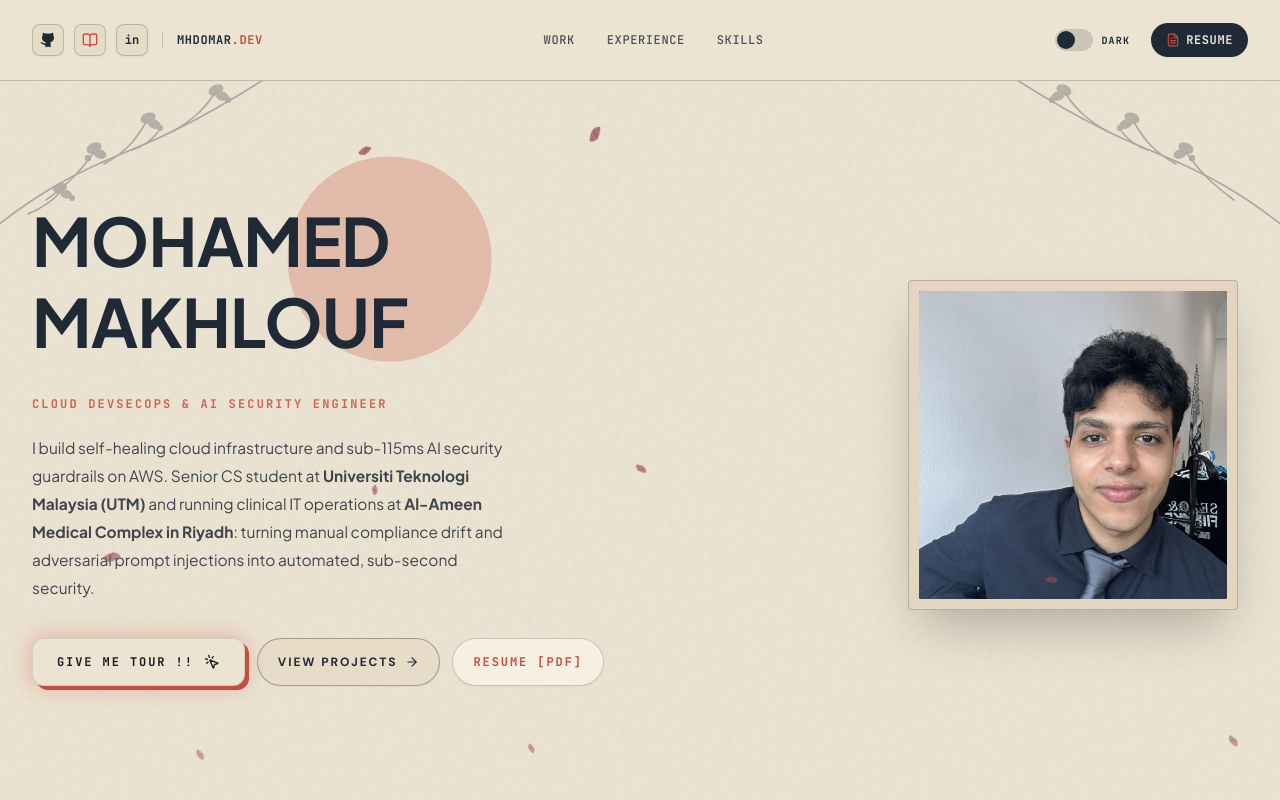
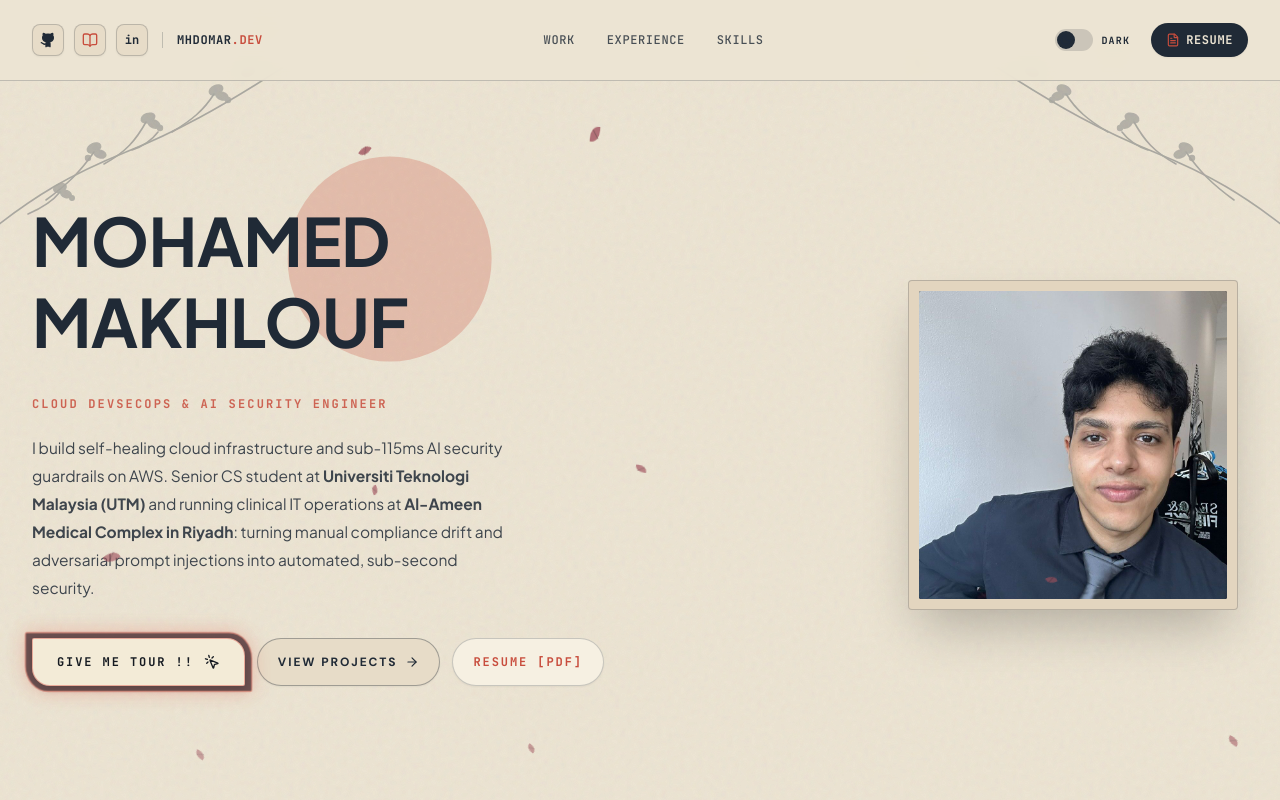
Before and after one commit to Mhdomer/personal-portfolio, a React (Vite) app: page / in a window 1280 px wide. Shown: the top 800 px of the page. Built offline with nearby package versions, Linux system fonts and the light colour scheme.

Commit message:
feat: implement zooming back glow tour button and clean title separators

```diff
--- a/src/components/AtsResumeModal.jsx
+++ b/src/components/AtsResumeModal.jsx
@@ -121,7 +121,7 @@ export default function AtsResumeModal({ isOpen, onClose }) {
             <div>
               <div className="flex items-center gap-2">
                 <h3 className="text-sm sm:text-base font-bold font-mono uppercase tracking-tight">
-                  Mohamed Makhlouf // Resume
+                  Mohamed Makhlouf · Resume
                 </h3>
                 <span className="hidden sm:inline-block text-[10px] font-mono px-2 py-0.5 rounded-full border opacity-75">
                   1-Page LaTeX PDF
--- a/src/components/Hero.jsx
+++ b/src/components/Hero.jsx
@@ -36,11 +36,15 @@ export default function Hero({ onStartTour }) {
 
         {/* Action Buttons: Tour CTA, View Projects, and Resume PDF */}
         <div className="mt-9 flex flex-wrap items-center gap-3">
-          {/* 1. Interactive Tour CTA (sharara.me exact cream card with 3D coral shadow) */}
+          {/* 1. Interactive Tour CTA with zooming red back glow (sharara.me exact aesthetic) */}
+          <div className="tour-cta-wrapper relative inline-flex items-center justify-center">
+            {/* Animated Red Back Glow Layer (zooms out and in behind the card) */}
+            <span className="tour-cta-backglow" aria-hidden="true" />
+
             <button
               type="button"
               onClick={onStartTour}
-            className="tour-cta tour-cta-sharara group relative inline-flex items-center gap-2.5 px-6 py-3.5 text-[12px] font-mono font-bold uppercase tracking-[0.16em] border border-black/10 overflow-hidden"
+              className="tour-cta tour-cta-sharara group relative z-10 inline-flex items-center gap-2.5 px-6 py-3.5 text-[12px] font-mono font-bold uppercase tracking-[0.16em] cursor-pointer"
               data-testid="button-hero-tour"
             >
               <span className="relative z-10 font-bold text-[#151a21]">GIVE ME TOUR !!</span>
@@ -50,6 +54,7 @@ export default function Hero({ onStartTour }) {
               {/* Interactive light sheen on hover */}
               <span className="absolute inset-0 -translate-x-full group-hover:translate-x-full transition-transform duration-700 bg-gradient-to-r from-transparent via-white/25 to-transparent pointer-events-none" />
             </button>
+          </div>
 
           {/* 2. View Projects */}
           <a
--- a/src/components/LinuxBootKatanaIntro.jsx
+++ b/src/components/LinuxBootKatanaIntro.jsx
@@ -216,7 +216,7 @@ export default function LinuxBootKatanaIntro({ isOpen, onClose }) {
         </div>
         <div className="hidden sm:flex items-center gap-4 text-[11px] text-slate-500 font-mono">
           <span>x86_64 · cachyos 6.13</span>
-          <span>//</span>
+          <span>·</span>
           <span>dual-boot uefi (ntfs /mnt/data)</span>
         </div>
       </div>
--- a/src/components/Projects.jsx
+++ b/src/components/Projects.jsx
@@ -12,8 +12,8 @@ export default function Projects({ onSelectImage }) {
     {
       id: 'secrh-pdms',
       tabLabel: 'SECRH PDMS',
-      kicker: '01 // FINAL YEAR PROJECT · UTM · 2026',
-      title: 'SECRH // SECURE CLOUD PDMS',
+      kicker: '01 · FINAL YEAR PROJECT · UTM · 2026',
+      title: 'SECRH: SECURE CLOUD PDMS',
       subtitle: 'A HIPAA-aligned 3-tier AWS architecture replacing an on-premise clinic server compromised by ransomware.',
       service: 'AWS 3-Tier (ALB + EC2 + RDS) + Terraform',
       metric: '110 Resources · 0 Drift',
@@ -73,8 +73,8 @@ resource "aws_db_instance" "main" {
     {
       id: 'a2-remediation',
       tabLabel: 'A2 Remediation',
-      kicker: '02 // CLOUD DEVSECOPS · AWS COMPLIANCE · 2026',
-      title: 'A2 // AUTONOMOUS CLOUD REMEDIATION',
+      kicker: '02 · CLOUD DEVSECOPS · AWS COMPLIANCE · 2026',
+      title: 'A2: AUTONOMOUS CLOUD REMEDIATION',
       subtitle: 'Serverless event-driven daemon fixing security group drift, weak KMS keys, and open ports on the CloudTrail event.',
       service: 'AWS EventBridge + Lambda',
       metric: '8s MTTR · 352 Tests',
@@ -131,8 +131,8 @@ def lambda_handler(event, context):
     {
       id: 'aegis-2b',
       tabLabel: 'Aegis-2B',
-      kicker: '03 // AI SECURITY & DEFENSE · AWS BEDROCK · 2026',
-      title: 'AEGIS-2B // AI CIRCUIT BREAKER',
+      kicker: '03 · AI SECURITY & DEFENSE · AWS BEDROCK · 2026',
+      title: 'AEGIS-2B: AI CIRCUIT BREAKER',
       subtitle: 'Sub-115ms dual-tier defense for LLMs and Bedrock agents halting prompt injection attacks before model invocation.',
       service: 'Amazon Bedrock + AWS Lambda',
       metric: '115ms p99 · 16x Faster',
@@ -193,8 +193,8 @@ def dispatch_cloud_mutation(action_request: dict) -> AuditReceipt:
     {
       id: 'mindcraft-cicd',
       tabLabel: 'MindCraft CI/CD',
-      kicker: '04 // DEVSECOPS & INFRASTRUCTURE · TERRAFORM · 2026',
-      title: 'MINDCRAFT // THREE-TIER AWS MIGRATION',
+      kicker: '04 · DEVSECOPS & INFRASTRUCTURE · TERRAFORM · 2026',
+      title: 'MINDCRAFT: THREE-TIER AWS MIGRATION',
       subtitle: 'Solo re-architecture of university team coursework from Firebase to self-managed 3-tier AWS with Trivy CVE gating.',
       service: 'Terraform + Docker + GitHub Actions',
       metric: 'Exit Code 1 Gate · 47 Resources',
--- a/src/index.css
+++ b/src/index.css
@@ -487,36 +487,68 @@ html.dark .editorial-hero .hero-copy:after {
 }
 
 /* ==========================================================================
-   Give Me Tour Button (sharara.me exact cream card with 3D coral shadow)
+   Give Me Tour Button (sharara.me exact cream card with zooming red back glow)
    ========================================================================== */
 
-.tour-cta-sharara {
-  background-color: #ece4d3;
-  color: #151a21 !important;
-  border-radius: 12px;
-  box-shadow: 4px 4px 0 var(--brand-coral), 0 0 16px rgba(224, 107, 92, 0.25);
-  animation: tour-sharara-glow 2.6s ease-in-out infinite;
-  transition: transform 0.2s cubic-bezier(0.34, 1.56, 0.64, 1), box-shadow 0.2s cubic-bezier(0.34, 1.56, 0.64, 1);
+.tour-cta-wrapper {
+  position: relative;
+  display: inline-flex;
+  align-items: center;
+  justify-content: center;
 }
 
-.tour-cta-sharara:hover {
-  animation: none;
-  transform: translate(2px, 2px);
-  box-shadow: 2px 2px 0 var(--brand-coral), 0 0 24px rgba(224, 107, 92, 0.55);
+/* Pulsing Red Back Glow Layer (zooms out and in behind the card) */
+.tour-cta-backglow {
+  position: absolute;
+  inset: -1px;
+  border-radius: 2px 22px 2px 22px;
+  background: #3e1b21;
+  border: 1px solid rgba(224, 107, 92, 0.7);
+  box-shadow: 0 0 16px rgba(224, 107, 92, 0.45);
+  animation: tour-backglow-zoom 2.4s ease-in-out infinite;
+  z-index: 0;
+  pointer-events: none;
+  transform-origin: center center;
 }
 
-.tour-cta-sharara:active {
-  transform: translate(4px, 4px);
-  box-shadow: 0px 0px 0 var(--brand-coral), 0 0 28px rgba(224, 107, 92, 0.7);
+@keyframes tour-backglow-zoom {
+  0%, 100% {
+    transform: scale(1);
+    opacity: 0.15;
+    box-shadow: 0 0 4px rgba(224, 107, 92, 0.2);
+  }
+  50% {
+    transform: scale(1.08, 1.28);
+    opacity: 0.95;
+    background: #3c1920;
+    border-color: rgba(224, 107, 92, 0.9);
+    box-shadow: 0 0 22px rgba(224, 107, 92, 0.6);
+  }
 }
 
-@keyframes tour-sharara-glow {
-  0%, 100% {
-    box-shadow: 4px 4px 0 var(--brand-coral), 0 0 10px rgba(224, 107, 92, 0.2);
-  }
-  50% {
-    box-shadow: 4px 4px 0 var(--brand-coral), 0 0 22px rgba(224, 107, 92, 0.5);
-  }
+.tour-cta-sharara {
+  position: relative;
+  z-index: 1;
+  background-color: #f3ebd7;
+  color: #151a21 !important;
+  border-radius: 2px 18px 2px 18px;
+  border: 1px solid rgba(224, 107, 92, 0.5);
+  box-shadow: 0 2px 8px rgba(0, 0, 0, 0.18);
+  overflow: hidden;
+  transition: transform 0.2s cubic-bezier(0.34, 1.56, 0.64, 1), box-shadow 0.2s ease;
+}
+
+.tour-cta-wrapper:hover .tour-cta-sharara {
+  transform: translate(-1px, -1px);
+  box-shadow: 0 4px 14px rgba(0, 0, 0, 0.25);
+}
+
+.tour-cta-wrapper:hover .tour-cta-backglow {
+  animation-duration: 1.4s;
+}
+
+.tour-cta-wrapper:active .tour-cta-sharara {
+  transform: translate(1px, 1px);
 }
 
 .animate-mouse-bob {
```
Lines whose indentation alone changed are shown as unchanged.
